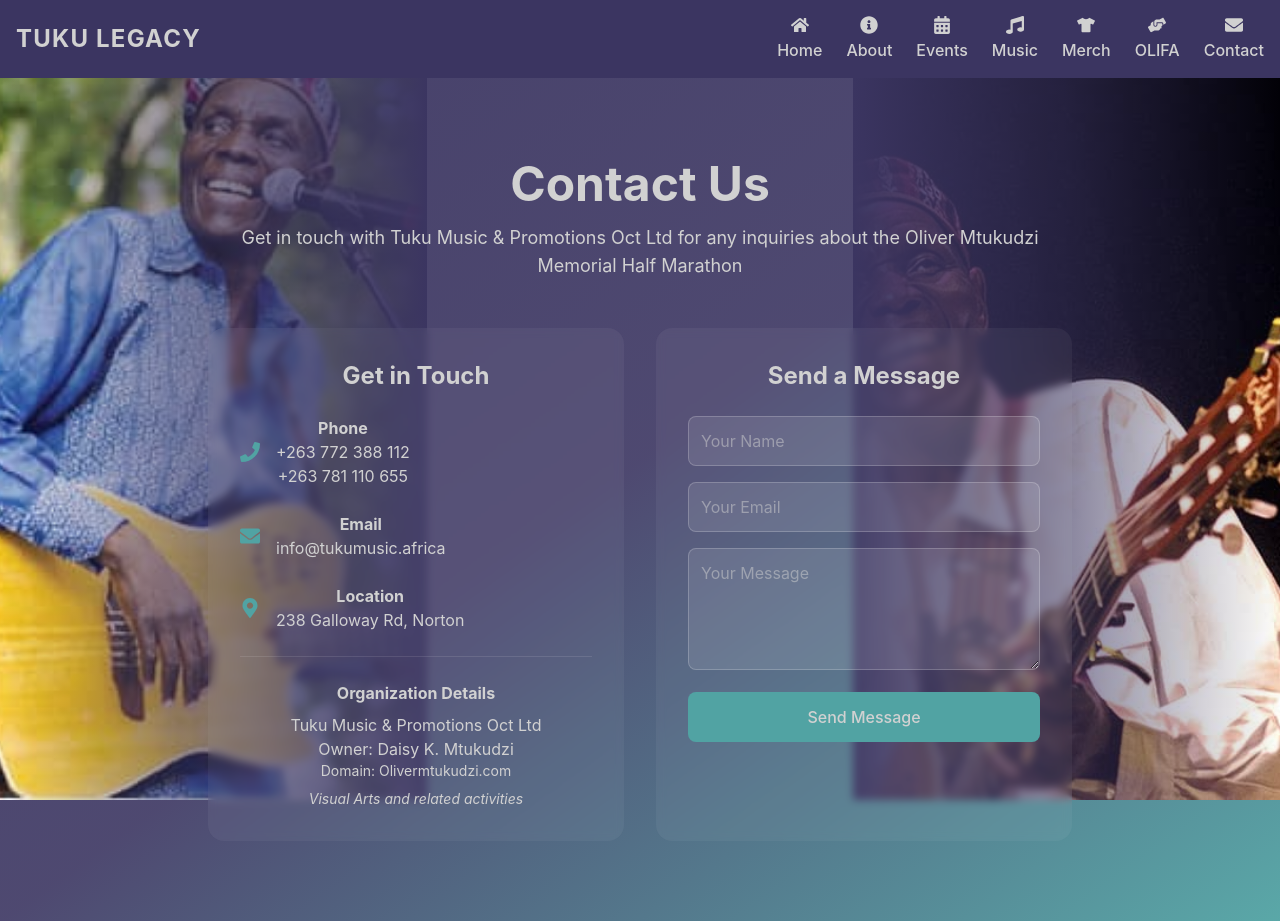
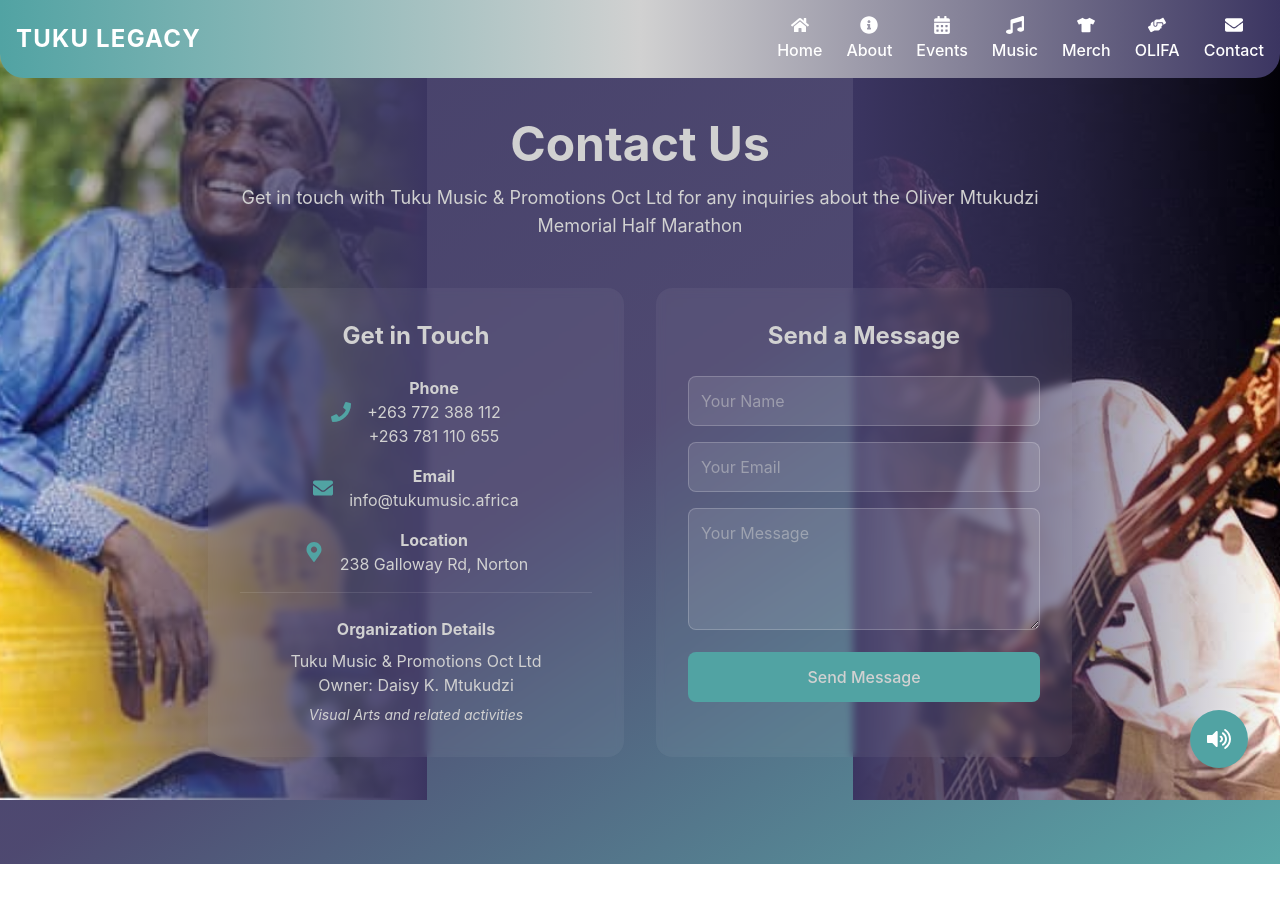
Before and after one commit to v-chika-07/tuku_legacy, a React (Vite) app: page /contact in a window 1280 px wide. After the commit the page ends 864 px from the top, so only its background shows below. Built offline with nearby package versions, Linux system fonts and the light colour scheme.

Commit message:
added music player to the application.

```diff
--- a/src/App.jsx
+++ b/src/App.jsx
@@ -10,6 +10,7 @@
 import Registration from './pages/Registration'
 import Contact from './pages/Contact'
 import RegistrationSuccess from './pages/RegistrationSuccess'
+import AudioPlayer from './components/AudioPlayer';
 import './App.css'
 
 function App() {
@@ -19,6 +20,7 @@
       <ToastContainer position="top-right" autoClose={3000} />
       <div className="App">
         <Navbar />
+        <AudioPlayer />
         <Routes>
           <Route path="/" element={<Home />} />
           <Route path="/about" element={<About />} />
--- /dev/null
+++ b/src/components/AudioPlayer.jsx
@@ -0,0 +1,63 @@
+import React, { useState, useEffect, useRef } from 'react';
+import { motion, AnimatePresence } from 'framer-motion';
+import { FaVolumeUp, FaVolumeMute } from 'react-icons/fa';
+
+const AudioPlayer = () => {
+  const [isMuted, setIsMuted] = useState(false);
+  const [isPlaying, setIsPlaying] = useState(false);
+  const audioRef = useRef(null);
+
+  useEffect(() => {
+    if (audioRef.current) {
+      audioRef.current.volume = 0.2; // Set initial volume to 20%
+      audioRef.current.loop = true;
+
+      // Add event listeners
+      audioRef.current.addEventListener('play', () => setIsPlaying(true));
+      audioRef.current.addEventListener('pause', () => setIsPlaying(false));
+
+      // Cleanup
+      return () => {
+        if (audioRef.current) {
+          audioRef.current.removeEventListener('play', () => setIsPlaying(true));
+          audioRef.current.removeEventListener('pause', () => setIsPlaying(false));
+        }
+      };
+    }
+  }, []);
+
+  const toggleMute = () => {
+    if (audioRef.current) {
+      audioRef.current.muted = !isMuted;
+      setIsMuted(!isMuted);
+    }
+  };
+
+  return (
+    <>
+      <audio
+        ref={audioRef}
+        src="/audio/nymano  - i wish i could sleep.mp3"
+        autoPlay
+      />
+      <AnimatePresence>
+        <motion.button
+          className={`fixed bottom-8 right-8 z-50 p-4 rounded-full shadow-lg
+            ${isMuted ? 'bg-gray-500' : 'bg-accent'}
+            hover:bg-opacity-80 text-white
+            transition-colors duration-300`}
+          whileHover={{ scale: 1.1 }}
+          whileTap={{ scale: 0.9 }}
+          initial={{ opacity: 0, y: 20 }}
+          animate={{ opacity: 1, y: 0 }}
+          exit={{ opacity: 0, y: 20 }}
+          onClick={toggleMute}
+        >
+          {isMuted ? <FaVolumeMute size={24} /> : <FaVolumeUp size={24} />}
+        </motion.button>
+      </AnimatePresence>
+    </>
+  );
+};
+
+export default AudioPlayer;
--- a/src/components/Navbar.jsx
+++ b/src/components/Navbar.jsx
@@ -21,12 +21,12 @@
       initial={{ opacity: 0 }}
       animate={{ opacity: 1 }}
       transition={{ duration: 0.5 }}
-      className="fixed top-0 left-0 w-full bg-primary text-text-light z-50"
+      className="fixed top-0 left-0 w-full bg-gradient-to-r from-accent via-secondary to-primary text-white z-50 rounded-bl-3xl rounded-br-3xl"
     >
       <div className="container mx-auto flex justify-between items-center p-4">
         <div className="text-2xl font-bold">
-          <Link to="/" className="text-white hover:text-accent transition-colors">
-            <span className="font-oswald font-bold text-2xl tracking-wider text-text-light hover:text-accent transition-colors">
+          <Link to="/" className="text-white hover:text-white/80 transition-colors">
+            <span className="font-oswald font-bold text-2xl tracking-wider text-white hover:text-white/80 transition-colors">
               TUKU LEGACY
             </span>
           </Link>
@@ -45,7 +45,7 @@
             <li key={item.name}>
               <Link
                 to={item.path}
-                className="text-text-light hover:text-accent transition-colors flex flex-col items-center"
+                className="text-white hover:text-white/80 transition-colors flex flex-col items-center"
               >
                 {item.icon}
                 {item.name}
@@ -60,14 +60,14 @@
             initial={{ x: '100%' }}
             animate={{ x: 0 }}
             transition={{ type: 'spring', stiffness: 300 }}
-            className="fixed top-0 right-0 h-full w-64 bg-primary p-8 md:hidden"
+            className="fixed top-0 right-0 h-full w-64 bg-gradient-to-r from-accent via-secondary to-primary p-8 md:hidden"
           >
             <ul className="space-y-6">
               {navItems.map((item) => (
                 <li key={item.name}>
                   <Link
                     to={item.path}
-                    className="block text-text-light hover:text-accent flex items-center gap-3"
+                    className="block text-white hover:text-white/80 flex items-center gap-3"
                     onClick={() => setIsOpen(false)}
                   >
                     {item.icon}
--- a/src/pages/Contact.jsx
+++ b/src/pages/Contact.jsx
@@ -41,7 +41,7 @@
   };
 
   return (
-    <div className="pt-20 min-h-screen relative">
+    <div className="pt-10 min-h-screen relative">
       {/* Background Images */}
       <div className="fixed inset-0 z-0">
         {/* Left Image */}
@@ -101,36 +101,37 @@
           <div className="grid md:grid-cols-2 gap-8">
             {/* Contact Information */}
             <div className="bg-white/5 backdrop-blur-sm p-8 rounded-2xl">
-              <h2 className="text-2xl font-bold mb-6 text-text-light">Get in Touch</h2>
+              <h2 className="text-2xl font-bold mb-6 text-text-light text-center">Get in Touch</h2>
               <div className="space-y-6">
-                <div className="flex items-center space-x-4">
+                <div className="flex flex-col items-center space-y-4">
+                  <div className="flex items-center justify-center space-x-4">
                     <FaPhone className="text-accent text-xl" />
-                  <div>
+                    <div className="text-center">
                       <h3 className="font-bold text-text-light">Phone</h3>
                       <p className="text-text-light">+263 772 388 112</p>
                       <p className="text-text-light">+263 781 110 655</p>
                     </div>
                   </div>
-                <div className="flex items-center space-x-4">
+                  <div className="flex items-center justify-center space-x-4">
                     <FaEnvelope className="text-accent text-xl" />
-                  <div>
+                    <div className="text-center">
                       <h3 className="font-bold text-text-light">Email</h3>
                       <p className="text-text-light">info@tukumusic.africa</p>
                     </div>
                   </div>
-                <div className="flex items-center space-x-4">
+                  <div className="flex items-center justify-center space-x-4">
                     <FaMapMarkerAlt className="text-accent text-xl" />
-                  <div>
+                    <div className="text-center">
                       <h3 className="font-bold text-text-light">Location</h3>
                       <p className="text-text-light">238 Galloway Rd, Norton</p>
                     </div>
                   </div>
-                <div className="mt-6 pt-6 border-t border-white/10">
+                  <div className="mt-6 pt-6 border-t border-white/10 text-center w-full">
                     <h3 className="font-bold text-text-light mb-2">Organization Details</h3>
                     <p className="text-text-light">Tuku Music & Promotions Oct Ltd</p>
                     <p className="text-text-light">Owner: Daisy K. Mtukudzi</p>
-                  <p className="text-text-light text-sm">Domain: Olivermtukudzi.com</p>
                     <p className="text-text-light text-sm italic mt-2">Visual Arts and related activities</p>
+                  </div>
                 </div>
               </div>
             </div>
--- a/src/pages/Home.jsx
+++ b/src/pages/Home.jsx
@@ -86,7 +86,7 @@
           initial={{ opacity: 0 }}
           animate={{ opacity: 1 }}
           transition={{ duration: 1 }}
-          className="relative h-screen flex items-center justify-center text-center bg-gradient-to-br from-primary via-secondary to-accent"
+          className="relative h-screen flex items-center justify-center text-center bg-gradient-to-br from-primary via-secondary to-accent rounded-3xl mx-4"
         >
           <div className="absolute inset-0 bg-black/30"></div>
           <div className="relative z-10 text-text-light px-4">
@@ -145,7 +145,7 @@
                 initial={{ opacity: 0, y: 50 }}
                 animate={{ opacity: 1, y: 0 }}
                 transition={{ delay: index * 0.3, duration: 0.6 }}
-                className={`text-center p-8 rounded-2xl shadow-lg backdrop-blur-sm transform hover:scale-105 transition-all duration-300
+                className={`text-center p-8 rounded-3xl shadow-lg backdrop-blur-sm transform hover:scale-105 transition-all duration-300
                   ${index === 0 ? 'bg-gradient-to-br from-primary/80 to-secondary/80' :
                     index === 1 ? 'bg-gradient-to-br from-secondary/80 to-accent/80' :
                     'bg-gradient-to-br from-accent/80 to-primary/80'}`}
@@ -166,7 +166,7 @@
             initial={{ opacity: 0, y: 20 }}
             whileInView={{ opacity: 1, y: 0 }}
             transition={{ duration: 0.8 }}
-            className="max-w-4xl mx-auto text-center bg-gradient-to-br from-primary/90 via-secondary/90 to-accent/90 p-8 rounded-2xl shadow-lg backdrop-blur-sm transform hover:scale-105 transition-all duration-300"
+            className="max-w-4xl mx-auto text-center bg-gradient-to-br from-primary/90 via-secondary/90 to-accent/90 p-8 rounded-3xl shadow-lg backdrop-blur-sm transform hover:scale-105 transition-all duration-300"
           >
             <FaQuoteLeft className="text-white text-4xl mx-auto mb-6 opacity-80" />
             <blockquote className="text-2xl text-white mb-8 font-light italic">
@@ -180,7 +180,7 @@
         </section>
 
         {/* Call to Action */}
-        <section className="bg-gradient-to-r from-accent to-primary py-16">
+        <section className="bg-gradient-to-r from-accent to-primary py-16 rounded-3xl mx-4">
           <div className="container mx-auto text-center">
             <motion.div
               initial={{ y: 50, opacity: 0 }}
```
Also changed, not shown: 2 other files (tests, documents, lock files or other folders). Lines whose indentation alone changed are shown as unchanged.
